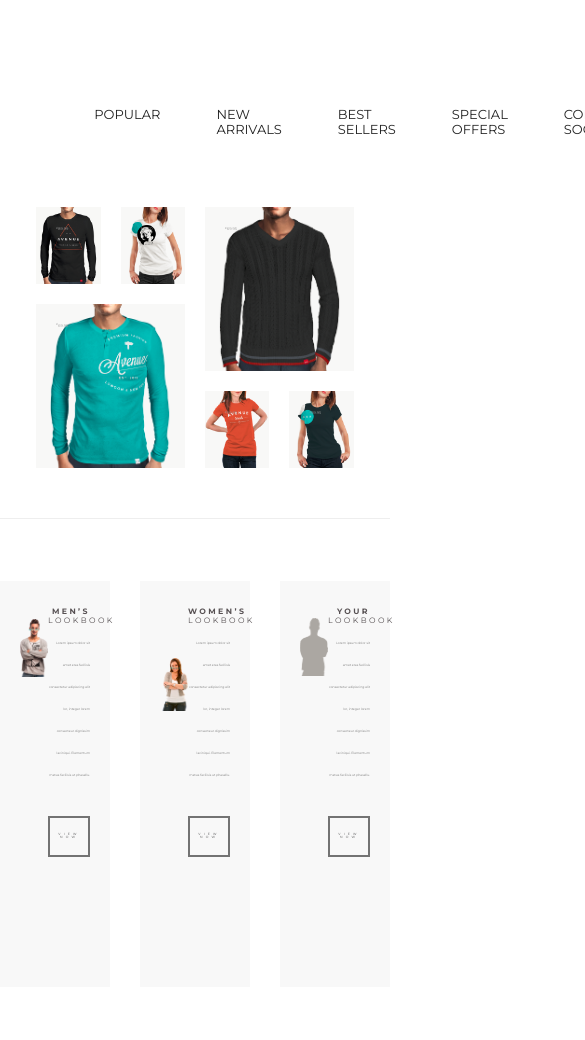
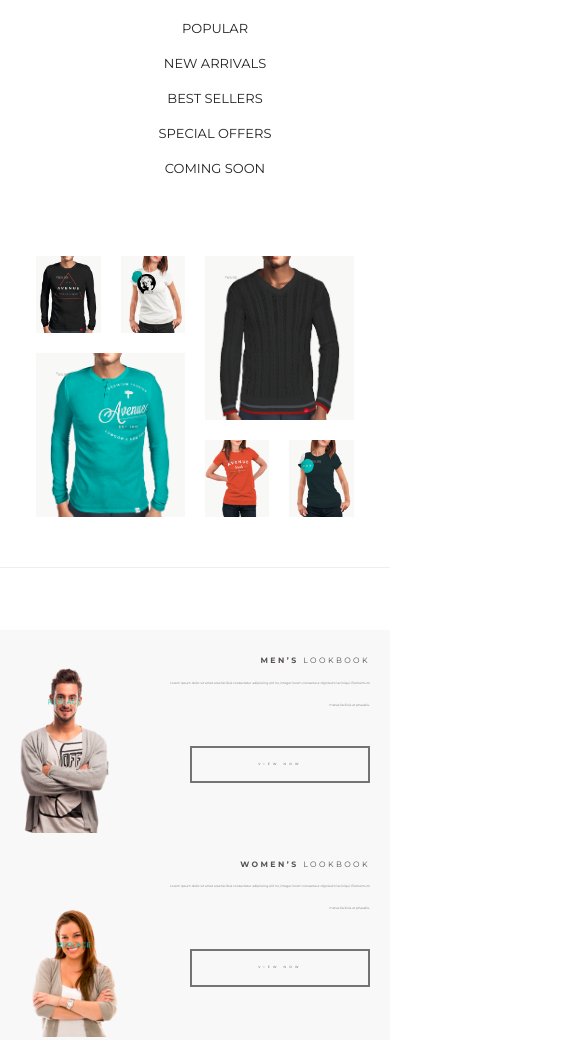
Before and after one commit to Roanoke8/online-shop, a plain HTML site: page index.html in a window 390 px wide. Shown: the part 797-1837 px from the top of the page, 585 px wide, since content can reach past the window. Drawn offline with Linux system fonts and the light colour scheme.

Commit message:
Добавляет адаптив для iphone4

```diff
--- a/css/style.css
+++ b/css/style.css
@@ -353,6 +353,7 @@ html {
 }
 .main-nav__list {
   display: flex;
+  flex-wrap: wrap;
   list-style: none;
 
 }
@@ -581,6 +582,11 @@ html {
   letter-spacing: 3.2px;
   text-decoration: none;
 }
+.lookbook__link:hover {
+  background-color: #00c8c8;
+  border-color: #00c8c8;
+  color: #ffffff;
+}
 
 .footer {
   margin-top: 124px;
@@ -682,3 +688,30 @@ html {
     margin: 0 auto;
     font-size: 15px;
   }
+
+  .main {
+    margin-top: 0;
+  }
+  .main-nav__list {
+    flex-direction: column;
+    align-items: center;
+  }
+  .main-nav__link {
+    padding: 10px 0;
+  }
+  .lookbook__inner {
+    flex-direction: column;
+  }
+  .lookbook__item {
+    width: 100%;
+    padding: 0;
+    background-color: none;
+  }
+  .lookbook__item-wrapper {
+    padding: 20px 20px 0 20px;
+    background-color: #f8f8f8;
+}
+  .lookbook__link {
+    margin: 30px 0 50px auto;
+  }
+}
```
Lines whose indentation alone changed are shown as unchanged.
